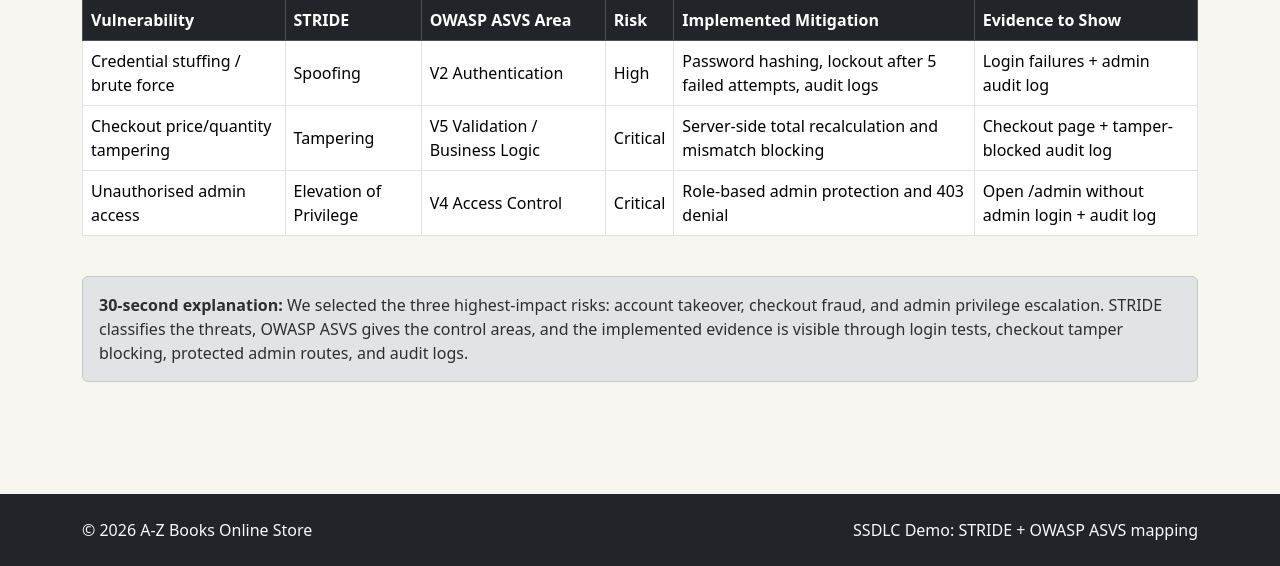
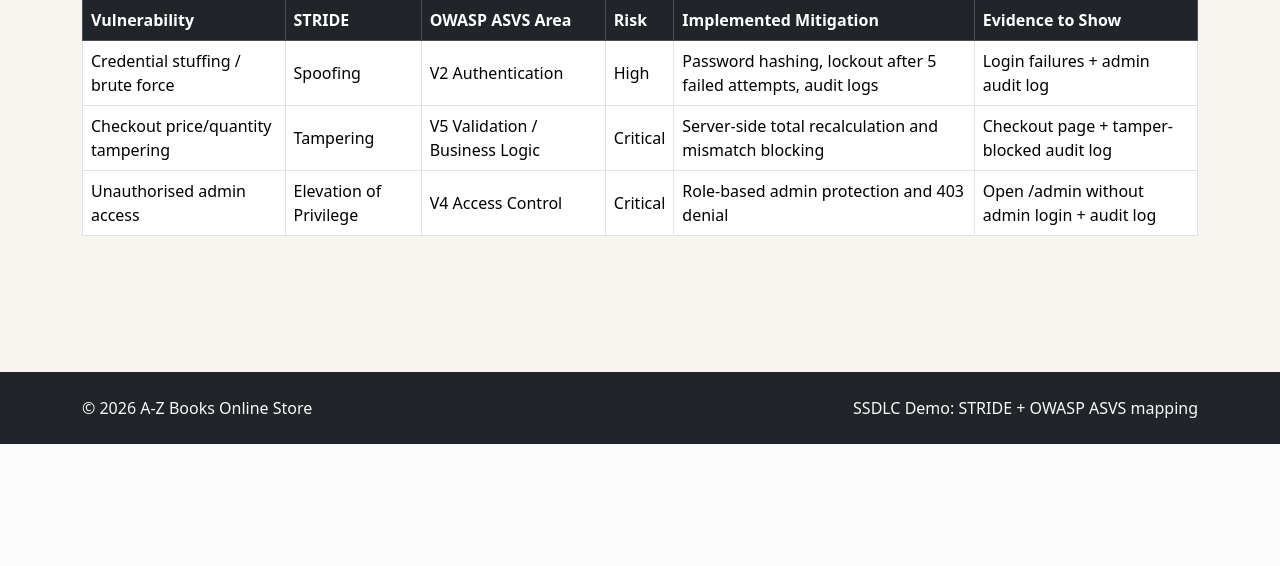
Before and after one commit to uknithin/App-sec, a Flask app: page /security-plan in a window 1280 px wide. Shown: the part 785-1351 px from the top of the page. After the commit the page ends 1229 px from the top, so only its background shows below. Run offline with Flask 3, Linux system fonts and the light colour scheme.

Commit message:
Update security_plan.html

```diff
--- a/templates/security_plan.html
+++ b/templates/security_plan.html
@@ -75,9 +75,5 @@
       </tbody>
     </table>
   </div>
-
-  <div class="alert alert-secondary">
-    <strong>30-second explanation:</strong> We selected the three highest-impact risks: account takeover, checkout fraud, and admin privilege escalation. STRIDE classifies the threats, OWASP ASVS gives the control areas, and the implemented evidence is visible through login tests, checkout tamper blocking, protected admin routes, and audit logs.
-  </div>
 </div>
 {% endblock %}
```
